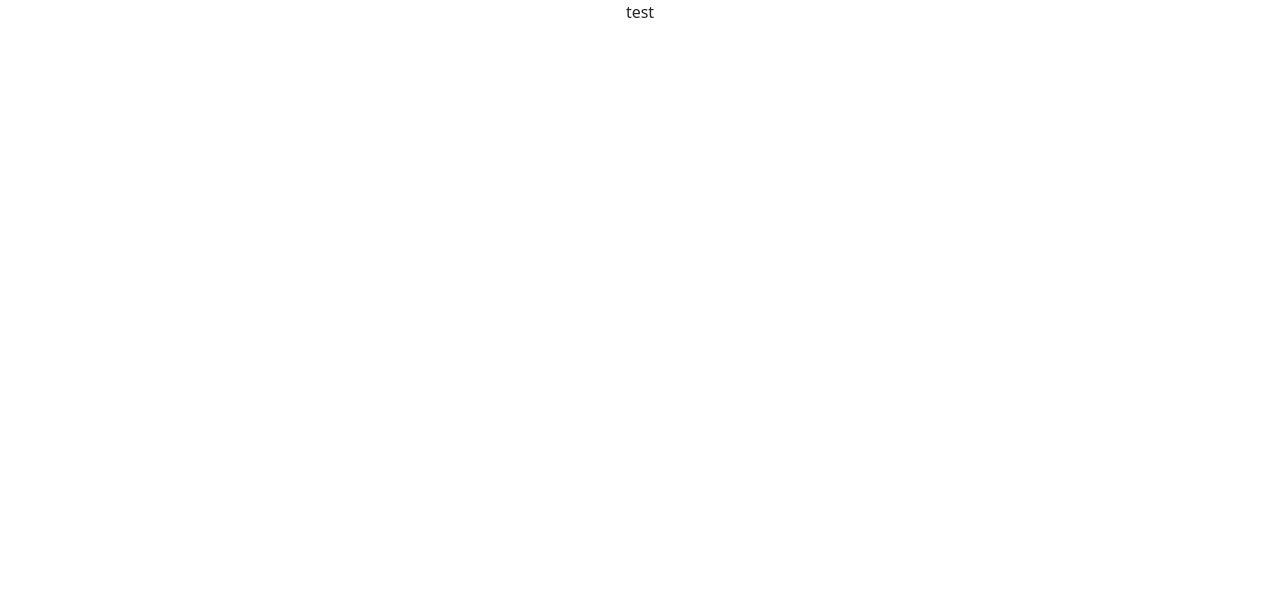
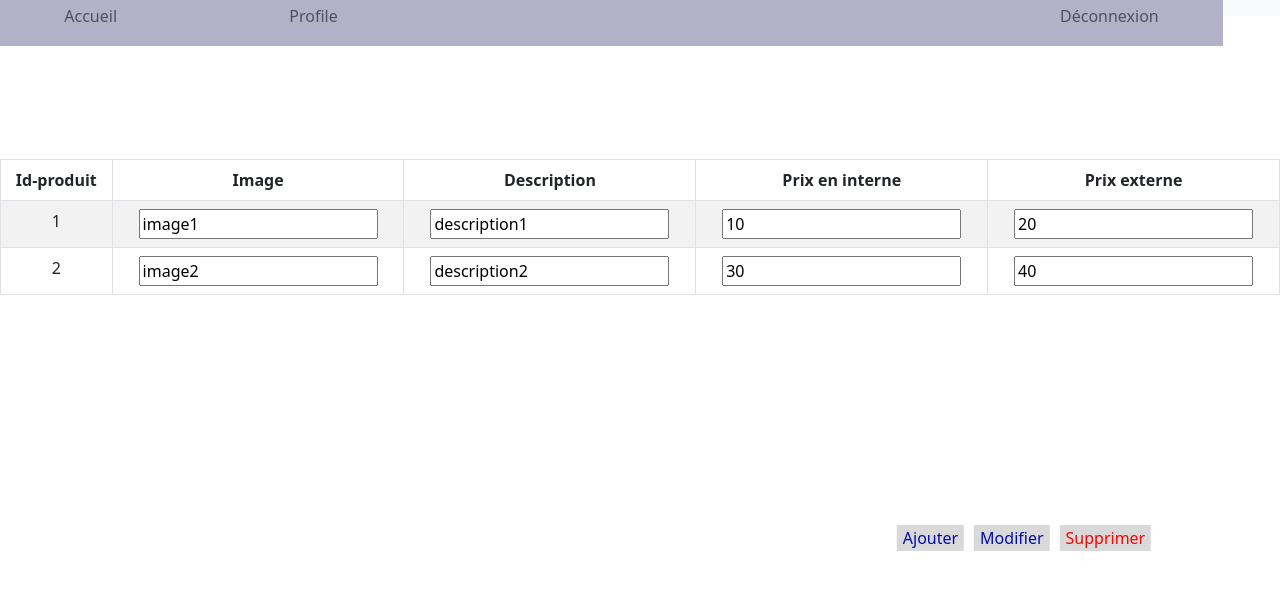
Before and after one commit to YassineAh/enimevent, a React (Create React App) app: page / in a window 1280 px wide. Shown: the top 590 px of the page. Built offline with nearby package versions, Linux system fonts and the light colour scheme.

Commit message:
modification faite

```diff
--- a/package.json
+++ b/package.json
@@ -11,7 +11,7 @@
     "react-bootstrap": "^2.7.4",
     "react-dom": "^18.2.0",
     "react-router-dom": "^6.10.0",
-    "react-scripts": "5.0.1",
+    "react-scripts": "^5.0.1",
     "web-vitals": "^2.1.4"
   },
   "scripts": {
--- a/src/App.js
+++ b/src/App.js
@@ -6,11 +6,13 @@ import Header from './component/Header';
 import DetailProduit from './component/DetailProduit';
 import DetailEvenement from './component/DetailEvenement';
 import DetailProduit_respo from './component/DetailProduit_respo';
+import Admin_compte from './component/Admin_compte';
 
 
 function App() {
   return (
     <div className="App">
+      <Admin_compte />
 
 
       test
--- /dev/null
+++ b/src/component/Admin_compte.js
@@ -0,0 +1,70 @@
+
+import React, { useState } from 'react';
+import { Navbar, Nav, Table } from 'react-bootstrap';
+
+
+
+function Admin_compte() {
+  const [productData, setProductData] = useState([
+    { id: 1, image: 'image1', description: 'description1', price1: 10, price2: 20 },
+    { id: 2, image: 'image2', description: 'description2', price1: 30, price2: 40 },
+  ]);
+
+  const handleInputChange = (event, index, field) => {
+    const newValue = event.target.value;
+    setProductData(prevData => {
+
+      const newData = [...prevData];
+      newData[index][field] = newValue;
+      return newData;
+    });
+  }
+
+
+  return (
+    <div>
+
+      <Navbar   bg="light" expand="lg" >
+
+        <Nav style={{justifyContent: "space-evenly",position:"absolute",width:"1223px",height: "50px",left: "0px",top: "-4px",background:"#B3B1C7", }}className="Nav">
+          <Nav.Link style={{marginRight: "100px"}}href="#home"  >Accueil</Nav.Link>
+          <Nav.Link style={{marginRight: "650px"}} href="#profile" >Profile</Nav.Link>
+          <Nav.Link href="#deconnexion" >Déconnexion</Nav.Link>
+        </Nav>
+      </Navbar>
+
+
+      <Table striped bordered hover style={{position: "absolute",top: "159px"}}className="table">
+        <thead>
+          <tr>
+            <th>Id-produit</th>
+            <th>Image</th>
+            <th>Description</th>
+            <th>Prix en interne</th>
+            <th>Prix externe</th>
+          </tr>
+        </thead>
+        <tbody>
+          {productData.map((product, index) => (
+            <tr key={product.id}>
+              <td>{product.id}</td>
+              <td><input type="text" value={product.image} onChange={event => handleInputChange(event, index, 'image')} /></td>
+              <td><input type="text" value={product.description} onChange={event => handleInputChange(event, index, 'description')} /></td>
+              <td><input type="text" value={product.price1} onChange={event => handleInputChange(event, index, 'price1')} /></td>
+              <td><input type="text" value={product.price2} onChange={event => handleInputChange(event, index, 'price2')} /></td>
+            </tr>
+          ))}
+        </tbody>
+      </Table>
+
+      <div style={{position: "absolute", top:"525px", left: "80%", transform: "translateX(-50%)"}}>
+        <button style={{marginRight: "10px", color: "#030AB3", backgroundColor: "#D9D9D9", border: "none"}}>Ajouter</button>
+        <button style={{marginRight: "10px", color: "#030AB3", backgroundColor: "#D9D9D9", border: "none"}}>Modifier</button>
+        <button style={{color: "#FF0000", backgroundColor: "#D9D9D9", border: "none"}}>Supprimer</button>
+      </div>
+    </div>
+
+  );
+}
+
+export default Admin_compte;
```
Also changed, not shown: 1 other file (tests, documents, lock files or other folders).
